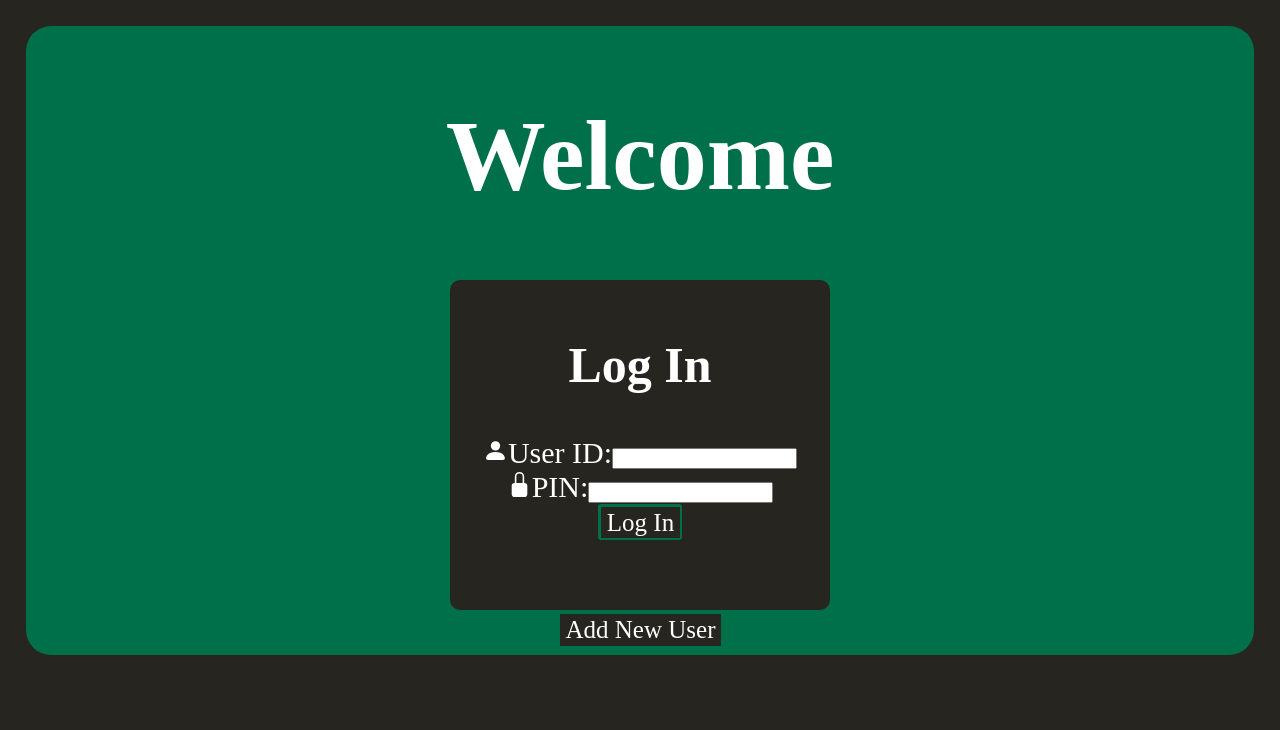
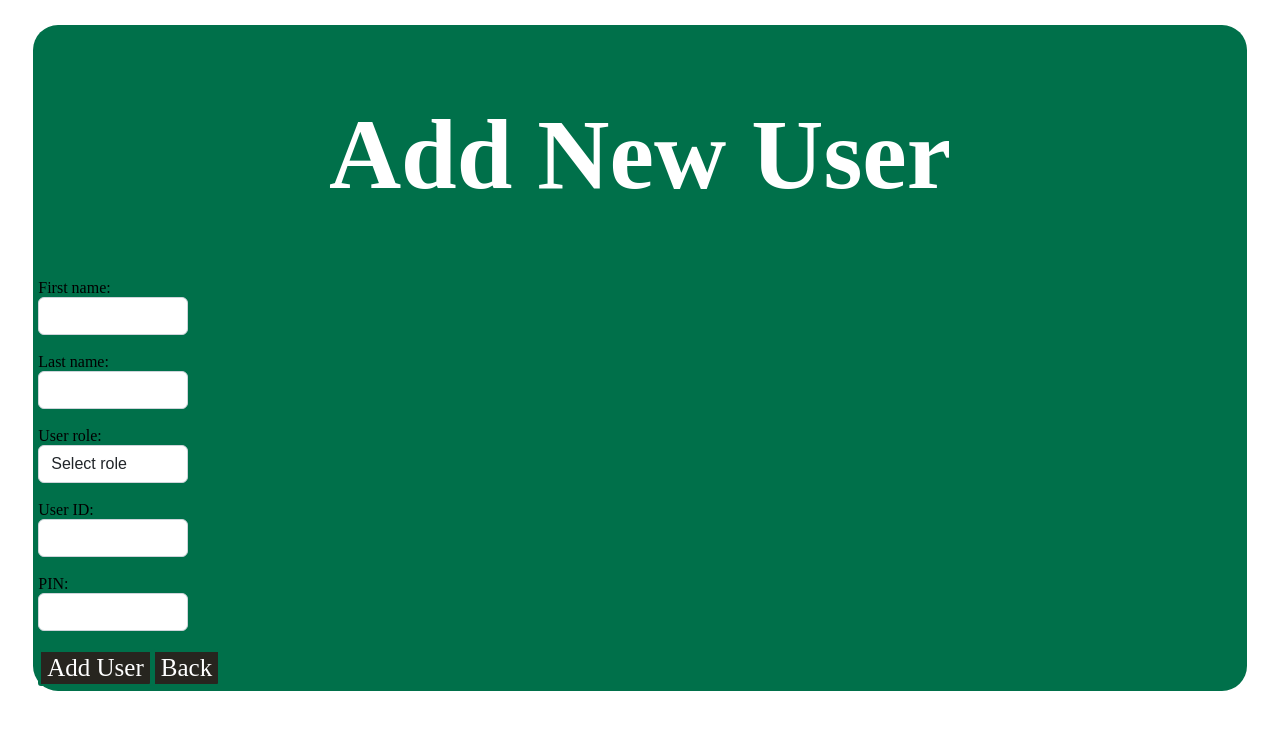
Before and after one commit to BKobak/POS-software, a React app in the folder app/: page / in a window 1280 px wide. Shown: the top 730 px of the page. Built offline with nearby package versions, Linux system fonts and the light colour scheme.

Commit message:
AddUser page update

```diff
--- a/app/main.js
+++ b/app/main.js
@@ -20,7 +20,7 @@ function createWindow() {
   // Create the browser window
   mainWindow = new BrowserWindow({
     //fullscreen:true,
-    frame: false,
+    //frame: false,
     show: false,
   });
 
--- a/app/package.json
+++ b/app/package.json
@@ -29,6 +29,7 @@
     "webpack-dev-server": "^2.4.5"
   },
   "dependencies": {
+    "ant-design-vue": "^3.2.15",
     "cors": "^2.8.5",
     "dotenv": "^16.0.3",
     "express": "^4.18.2",
--- a/app/src/assets/css/App.css
+++ b/app/src/assets/css/App.css
@@ -18,8 +18,6 @@
   border-bottom: 0%;
   width: auto;
   height: auto;
-
-
 }
 .login-bg{
   position: relative;
--- a/app/src/assets/css/add_user.css
+++ b/app/src/assets/css/add_user.css
@@ -0,0 +1,89 @@
+.btn {
+    display: inline-block;
+    padding: var(--bs-btn-padding-y) var(--bs-btn-padding-x);
+    font-family: var(--bs-btn-font-family);
+    font-size: var(--bs-btn-font-size);
+    font-weight: var(--bs-btn-font-weight);
+    line-height: var(--bs-btn-line-height);
+    color: var(--bs-btn-color);
+    text-align: center;
+    text-decoration: none;
+    vertical-align: middle;
+    cursor: pointer;
+    -webkit-user-select: none;
+    -moz-user-select: none;
+    user-select: none;
+    border: var(--bs-btn-border-width) solid var(--bs-btn-border-color);
+    border-radius: var(--bs-btn-border-radius);
+    background-color: var(--bs-btn-bg);
+    transition: color .15s ease-in-out,background-color .15s ease-in-out,border-color .15s ease-in-out,box-shadow .15s ease-in-out;
+}
+[type=button]:not(:disabled), [type=reset]:not(:disabled), [type=submit]:not(:disabled), button:not(:disabled) {
+    cursor: pointer;
+}
+[type=button], [type=reset], [type=submit], button {
+    appearance: auto;
+    -webkit-appearance: button;
+}
+button, select {
+    text-transform: none;
+}
+.bd-example>.btn, .bd-example>.btn-group {
+    margin: 0.25rem 0.125rem;
+}
+.btn-light {
+    --bs-btn-color: #000;
+    --bs-btn-bg: #f8f9fa;
+    --bs-btn-border-color: #f8f9fa;
+    --bs-btn-hover-color: #000;
+    --bs-btn-hover-bg: #d3d4d5;
+    --bs-btn-hover-border-color: #c6c7c8;
+    --bs-btn-focus-shadow-rgb: 211,212,213;
+    --bs-btn-active-color: #000;
+    --bs-btn-active-bg: #c6c7c8;
+    --bs-btn-active-border-color: #babbbc;
+    --bs-btn-active-shadow: inset 0 3px 5px rgba(0, 0, 0, 0.125);
+    --bs-btn-disabled-color: #000;
+    --bs-btn-disabled-bg: #f8f9fa;
+    --bs-btn-disabled-border-color: #f8f9fa;
+}
+.form-select {
+    display: block;
+    width: 150px;
+    padding: 0.375rem 2.25rem 0.375rem 0.75rem;
+    -moz-padding-start: calc(0.75rem - 3px);
+    font-size: 1rem;
+    font-weight: 400;
+    line-height: 1.5;
+    color: #212529;
+    background-color: #fff;
+    background-repeat: no-repeat;
+    background-position: right 0.75rem center;
+    background-size: 16px 12px;
+    border: 1px solid #ced4da;
+    border-radius: 0.375rem;
+    transition: border-color .15s ease-in-out,box-shadow .15s ease-in-out;
+    -webkit-appearance: none;
+    -moz-appearance: none;
+    appearance: none;
+}
+.input-window{
+    display: block;
+    width: 100px;
+    padding: 0.375rem 2.25rem 0.375rem 0.75rem;
+    -moz-padding-start: calc(0.75rem - 3px);
+    font-size: 1rem;
+    font-weight: 400;
+    line-height: 1.5;
+    color: #212529;
+    background-color: #fff;
+    background-repeat: no-repeat;
+    background-position: right 0.75rem center;
+    background-size: 16px 12px;
+    border: 1px solid #ced4da;
+    border-radius: 0.375rem;
+    transition: border-color .15s ease-in-out,box-shadow .15s ease-in-out;
+    -webkit-appearance: none;
+    -moz-appearance: none;
+    appearance: none;
+}
--- a/app/src/components/LogIn/LogIn.jsx
+++ b/app/src/components/LogIn/LogIn.jsx
@@ -1,5 +1,5 @@
 import React from 'react';
-import {Link} from "react-router";
+import { Link } from 'react-router-dom';
 
 function LogIn () {
   return(
@@ -7,20 +7,20 @@ function LogIn () {
     <h1>Welcome</h1>
     <div className="login-bg">
       <h2>Log In</h2>
-      <svg xmlns="http://www.w3.org/2000/svg" width="25" height="25" fill="white" class="bi-person-fill" viewBox="0 0 16 16">
+      <svg xmlns="http://www.w3.org/2000/svg" width="30" height="30" fill="white" className="bi-person-fill" viewBox="0 0 20 15">
         <path d="M3 14s-1 0-1-1 1-4 6-4 6 3 6 4-1 1-1 1H3Zm5-6a3 3 0 1 0 0-6 3 3 0 0 0 0 6Z"/>
       </svg>
       <label htmlFor="id">User ID:</label>
       <input type="text" id="id" name="id"/><br></br>
-      <svg xmlns="http://www.w3.org/2000/svg" width="25" height="25" fill="white" class="bi-lock-fill" viewBox="0 0 16 16">
+      <svg xmlns="http://www.w3.org/2000/svg" width="30" height="30" fill="white" className="bi-lock-fill" viewBox="0 0 20 15">
         <path d="M8 1a2 2 0 0 1 2 2v4H6V3a2 2 0 0 1 2-2zm3 6V3a3 3 0 0 0-6 0v4a2 2 0 0 0-2 2v5a2 2 0 0 0 2 2h6a2 2 0 0 0 2-2V9a2 2 0 0 0-2-2z"/>
       </svg>
       <label htmlFor="pin">PIN:</label>
       <input type="text" id="pin" name="pin"/><br></br>
       <a className="btn" href='../HomePage'>Log In</a>
     </div>
-    <div className='centered'>
-      <a className="btn" href='../AddUser'>Add New User</a>
+    <div className="centered">
+      <a className="btn" href="../add_user/AddUser.jsx">Add New User</a>
     </div>
 
   </div>
--- a/app/src/components/add_user/AddUser.jsx
+++ b/app/src/components/add_user/AddUser.jsx
@@ -3,17 +3,26 @@ import React from 'react';
 function AddUser () {
   return(
   <div>
-    <h1>Hello</h1>
-    <div class="login-bg">
-      <h2>Add New User</h2>
-      <label for="fname">First name:</label>
-      <input type="text" id="fname" name="fname"/><br></br>
-      <label for="lname">Last name:</label>
-      <input type="text" id="lname" name="lname"/><br></br>
-      <label for="id">User ID:</label>
-      <input type="text" id="id" name="id"/><br></br>
-      <label for="pin">PIN:</label>
-      <input type="text" id="pin" name="pin"/><br></br>
+    <h1>Add New User</h1>
+    <div>
+      <label htmlFor="fname">First name:</label>
+      <input className="input-window" type="text" id="fname" name="fname"/><br></br>
+      <label htmlFor="lname">Last name:</label>
+      <input className="input-window" type="text" id="lname" name="lname"/><br></br>
+      <label htmlFor="lname">User role:</label>
+      <select className="form-select" id="lname" name="lname">
+        <option defaultValue>Select role</option>
+        <option value="1">Manager</option>
+        <option value="2">Supervisor</option>
+        <option value="3">Barista</option>
+      </select><br></br>
+      <label htmlFor="id">User ID:</label>
+      <input className="input-window" type="text" id="id" name="id"/><br></br>
+      <label htmlFor="pin">PIN:</label>
+      <input className="input-window" type="text" id="pin" name="pin"/><br></br>
+
+      <button type="button" className="btn btn-light">Add User</button>
+      <button type="button" className="btn btn-light">Back</button>
     </div>
 
   </div>
--- a/app/src/containers/App.js
+++ b/app/src/containers/App.js
@@ -1,5 +1,6 @@
 import React, { Component } from 'react';
-
+//import { BrowserRouter as Router, Route} from "react-router-dom";
+import AddUserCont from './AddUser';
 import '../assets/css/app.css';
 
 import LogInCont from './LogIn';
@@ -7,7 +8,7 @@ import LogInCont from './LogIn';
 class App extends Component {
   render() {
     return (
-      <LogInCont />
+      <AddUserCont />
     );
   }
 }
```
Also changed, not shown: 1 other file (tests, documents, lock files or other folders).
